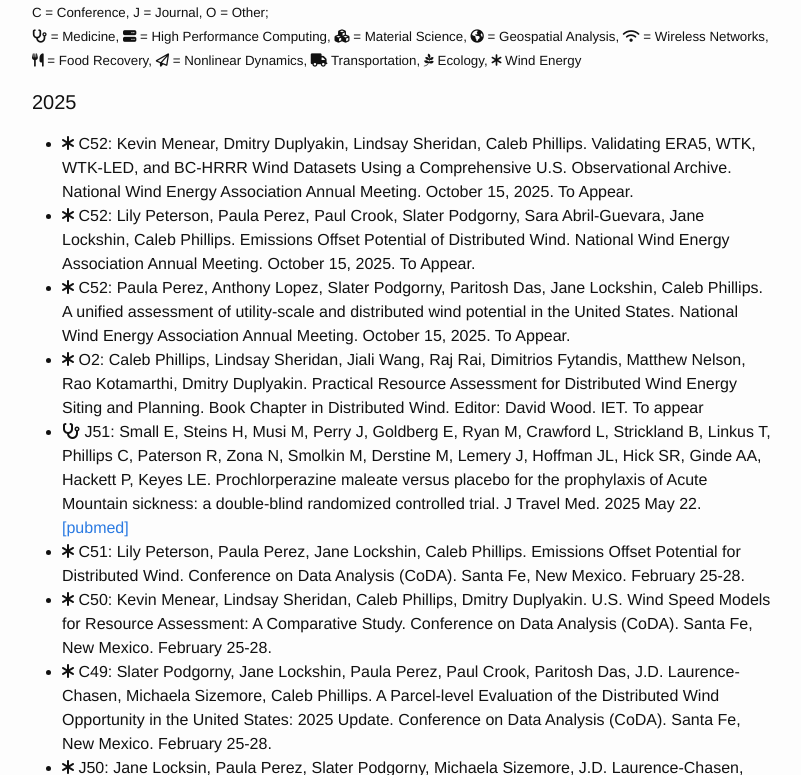
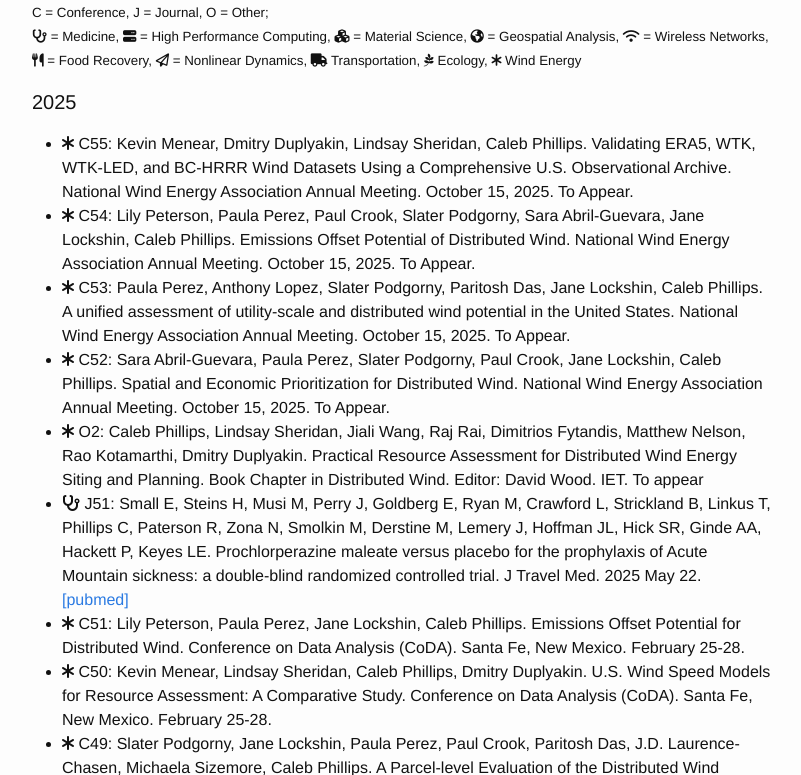
Before and after one commit to somerandomsequence/smallwhitecube, a Jekyll site: the page built from research.md, in a window 1280 px wide and 900 px high, scrolled down 759 px, cut to the strip 125-900 px from the top of the window. Shown: the whole strip, without its empty margins (238-1039 px from the left). Built offline with Jekyll 4.4.1, drawn with Linux system fonts in a browser that asks for light colours; nearby versions of some CDN libraries.

Commit message:
Update papers.html

```diff
--- a/_includes/papers.html
+++ b/_includes/papers.html
@@ -18,9 +18,10 @@
 
   <h4>2025</h4>
   <ul>
-   <li><i class="fa fa-asterisk" aria-hidden="true"></i> C52: Kevin Menear, Dmitry Duplyakin, Lindsay Sheridan, Caleb Phillips. Validating ERA5, WTK, WTK-LED, and BC-HRRR Wind Datasets Using a Comprehensive U.S. Observational Archive. National Wind Energy Association Annual Meeting. October 15, 2025. To Appear.</li>
-   <li><i class="fa fa-asterisk" aria-hidden="true"></i> C52: Lily Peterson, Paula Perez, Paul Crook, Slater Podgorny, Sara Abril-Guevara, Jane Lockshin, Caleb Phillips.	Emissions Offset Potential of Distributed Wind. National Wind Energy Association Annual Meeting. October 15, 2025. To Appear.</li>
-   <li><i class="fa fa-asterisk" aria-hidden="true"></i> C52: Paula Perez, Anthony Lopez, Slater Podgorny, Paritosh Das, Jane Lockshin, Caleb Phillips.	A unified assessment of utility-scale and distributed wind potential in the United States. National Wind Energy Association Annual Meeting. October 15, 2025. To Appear.</li>
+   <li><i class="fa fa-asterisk" aria-hidden="true"></i> C55: Kevin Menear, Dmitry Duplyakin, Lindsay Sheridan, Caleb Phillips. Validating ERA5, WTK, WTK-LED, and BC-HRRR Wind Datasets Using a Comprehensive U.S. Observational Archive. National Wind Energy Association Annual Meeting. October 15, 2025. To Appear.</li>
+   <li><i class="fa fa-asterisk" aria-hidden="true"></i> C54: Lily Peterson, Paula Perez, Paul Crook, Slater Podgorny, Sara Abril-Guevara, Jane Lockshin, Caleb Phillips.	Emissions Offset Potential of Distributed Wind. National Wind Energy Association Annual Meeting. October 15, 2025. To Appear.</li>
+   <li><i class="fa fa-asterisk" aria-hidden="true"></i> C53: Paula Perez, Anthony Lopez, Slater Podgorny, Paritosh Das, Jane Lockshin, Caleb Phillips.	A unified assessment of utility-scale and distributed wind potential in the United States. National Wind Energy Association Annual Meeting. October 15, 2025. To Appear.</li>
+   <li><i class="fa fa-asterisk" aria-hidden="true"></i> C52: Sara Abril-Guevara, Paula Perez, Slater Podgorny, Paul Crook, Jane Lockshin, Caleb Phillips. Spatial and Economic Prioritization for Distributed Wind. National Wind Energy Association Annual Meeting. October 15, 2025. To Appear.</li>
    <li><i class="fa fa-asterisk" aria-hidden="true"></i> O2: Caleb Phillips, Lindsay Sheridan, Jiali Wang, Raj Rai, Dimitrios Fytandis, Matthew Nelson, Rao Kotamarthi, Dmitry Duplyakin.
      Practical Resource Assessment for Distributed Wind Energy Siting and Planning. Book Chapter in Distributed Wind. Editor: David Wood. IET. To appear</li>
    <li><i class="fa fa-stethoscope" aria-hidden="true"></i> J51: Small E, Steins H, Musi M, Perry J, Goldberg E, Ryan M, Crawford L,
```
